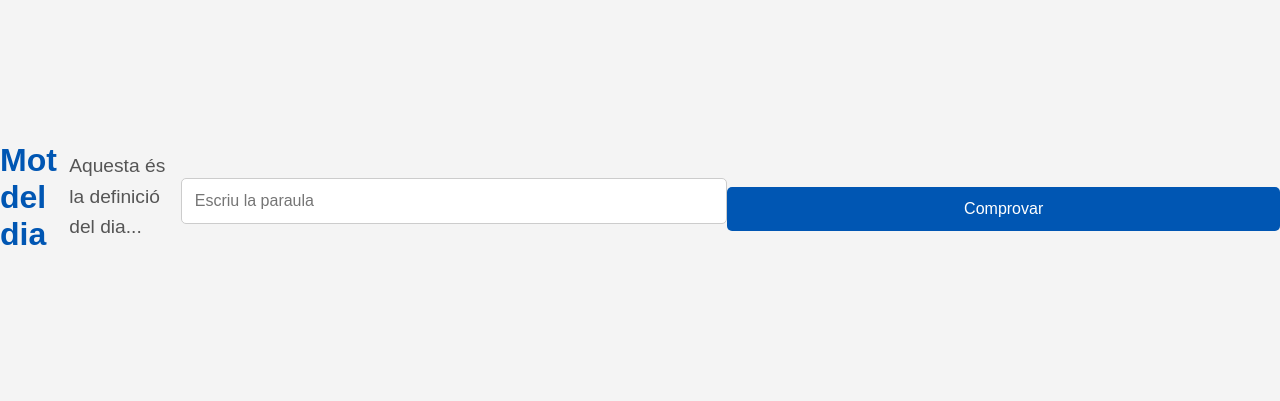
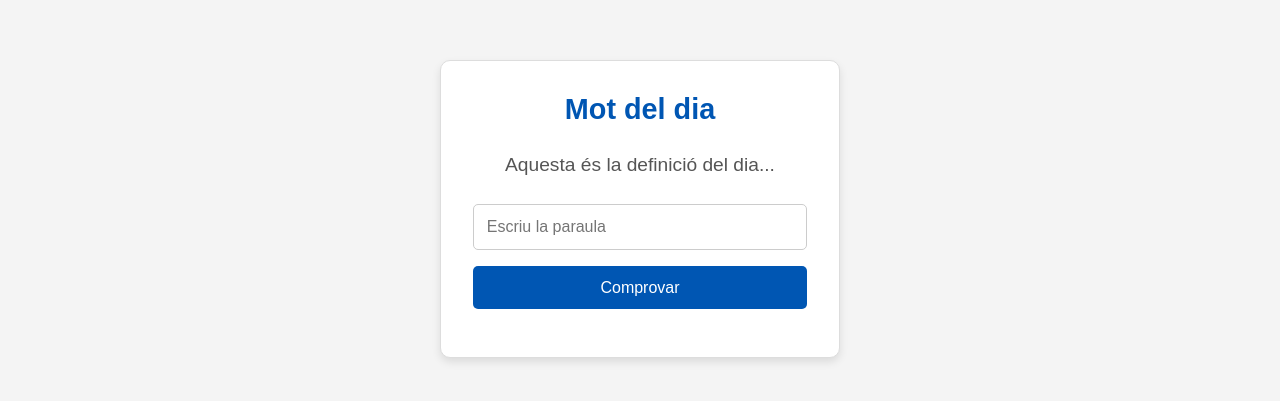
Before and after one commit to gerardgl1/mot-del-dia, a website: page public/index.html in a window 1280 px wide. Shown: the part 191-592 px from the top of the page. Drawn offline with Linux system fonts and the light colour scheme; no server answers.

Commit message:
Correcció CSS

```diff
--- a/public/index.html
+++ b/public/index.html
@@ -7,13 +7,16 @@
     <link rel="stylesheet" href="style.css">
 </head>
 <body>
-    <h1>Mot del dia</h1>
-    <p id="definicio">Aquesta és la definició del dia...</p>
+    <!-- Afegim un contenidor amb l'ID app perquè s'apliquin els estils correctament -->
+    <div id="app">
+        <h1>Mot del dia</h1>
+        <p id="definicio">Aquesta és la definició del dia...</p>
 
-    <input type="text" id="intento" placeholder="Escriu la paraula">
-    <button id="verificar">Comprovar</button>
+        <input type="text" id="intento" placeholder="Escriu la paraula">
+        <button id="verificar">Comprovar</button>
 
-    <p id="missatge"></p>
+        <p id="missatge"></p>
+    </div>
 
     <script src="app.js"></script>
 </body>
--- a/public/style.css
+++ b/public/style.css
@@ -1,4 +1,4 @@
-/* Estils generals */
+/* Restablir els estils predeterminats */
 * {
     margin: 0;
     padding: 0;
@@ -7,39 +7,45 @@
 
 body {
     font-family: 'Arial', sans-serif;
-    background-color: #f4f4f4;
+    background-color: #f4f4f4; /* Fons gris clar */
     color: #333;
     display: flex;
     justify-content: center;
     align-items: center;
     height: 100vh;
     margin: 0;
+    overflow: hidden;
 }
 
 /* Contenidor principal */
 #app {
-    background-color: #fff;
+    background-color: #fff; /* Fons blanc */
     padding: 2rem;
-    border-radius: 10px;
-    box-shadow: 0 4px 8px rgba(0, 0, 0, 0.1);
+    border-radius: 10px; /* Vores arrodonides */
+    box-shadow: 0 4px 8px rgba(0, 0, 0, 0.1); /* Ombra suau */
     max-width: 400px;
     width: 100%;
     text-align: center;
+    border: 1px solid #ddd; /* Línia subtil al voltant */
+    display: flex;
+    flex-direction: column;
+    align-items: center;
 }
 
 /* Títol */
 h1 {
-    font-size: 2rem;
-    color: #0056b3;
+    font-size: 1.8rem;
+    color: #0056b3; /* Blau fort */
     margin-bottom: 1.5rem;
 }
 
 /* Definició */
 #definicio {
     font-size: 1.2rem;
-    color: #555;
+    color: #555; /* Gris clar per al text */
     margin-bottom: 1.5rem;
     line-height: 1.6;
+    text-align: center;
 }
 
 /* Input */
@@ -55,12 +61,12 @@ input[type="text"] {
 }
 
 input[type="text"]:focus {
-    border-color: #0056b3;
+    border-color: #0056b3; /* Canvia el color de la vora quan es selecciona */
 }
 
 /* Botó de verificar */
 button {
-    background-color: #0056b3;
+    background-color: #0056b3; /* Blau */
     color: white;
     padding: 0.8rem 1.2rem;
     border: none;
@@ -72,7 +78,7 @@ button {
 }
 
 button:hover {
-    background-color: #004494;
+    background-color: #004494; /* Canvia el color del botó quan es passa per sobre */
 }
 
 /* Missatge de resultat */
@@ -83,11 +89,11 @@ button:hover {
 
 /* Estils per als missatges */
 .correcte {
-    color: #28a745;
+    color: #28a745; /* Verd per als missatges correctes */
 }
 
 .incorrecte {
-    color: #dc3545;
+    color: #dc3545; /* Vermell per als missatges incorrectes */
 }
 
 /* Responsivitat per a dispositius mòbils */
@@ -101,7 +107,7 @@ button:hover {
     }
 
     h1 {
-        font-size: 1.8rem;
+        font-size: 1.6rem;
     }
 
     input[type="text"], button {
```
